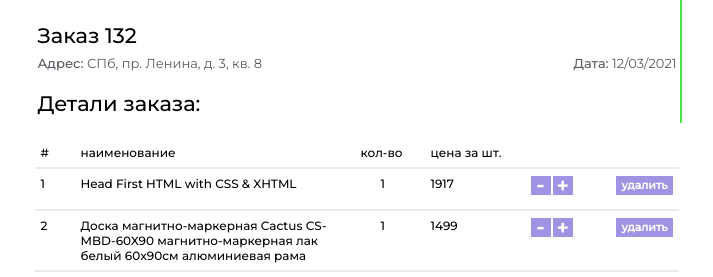
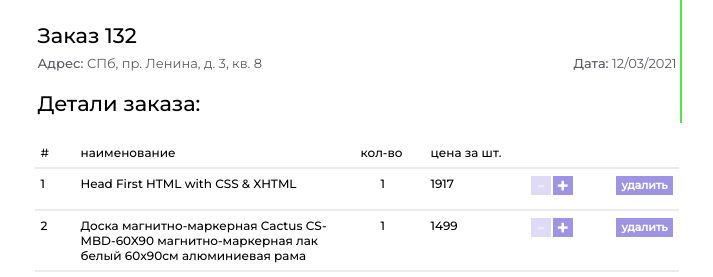
Before and after one commit to DmitriyFilimonov/shop, a React (Create React App) app: page / in a window 1280 px wide. Shown: the top 277 px of the page, without its empty margins (288-1001 px from the left). Built offline with nearby package versions, Linux system fonts and the light colour scheme.

Commit message:
decrease is blocked when 1

```diff
--- a/src/components/checkout/Checkout.tsx
+++ b/src/components/checkout/Checkout.tsx
@@ -31,7 +31,7 @@ const orderSource: Order = (function (): Order {
                 positionPricePerOne: 400
             }
         ],
-        getTotal: function(this:Order) {
+        getTotal: function(this:Order):number {
             let result: number = 0;
             this.positions.map(p => {
                 result += p.positionPricePerOne * p.positionAmount;
--- a/src/components/interfaces/Order.tsx
+++ b/src/components/interfaces/Order.tsx
@@ -5,5 +5,5 @@ export interface Order{
     address:string;
     deliveryDate:string;
     positions:OrderPosition[];
-    getTotal:()=>{};
+    getTotal:()=>number;
 }
--- a/src/components/table-rows/TableRows.css
+++ b/src/components/table-rows/TableRows.css
@@ -55,6 +55,18 @@ button:active{
 .decrease:hover, .increase:hover, .delete-button:hover{
     text-shadow: 0 0 2px white;
 }
+.decrease.blocked, .decrease.blocked:active{
+    cursor:initial;
+    padding-left: 6px;
+    border-width: 0px;
+    color: rgba(255, 255, 255, 0.404);
+    background-color: #9f94e356;
+    text-shadow: none;
+    transition: .2s ease;
+}
+.decrease.available{
+    transition: .2s ease;
+}
 .increase{
 line-height: 10%;
 padding-left: 4px;
--- a/src/components/table-rows/table-data-row/TableDataRow.tsx
+++ b/src/components/table-rows/table-data-row/TableDataRow.tsx
@@ -1,20 +1,23 @@
 import { OrderPosition } from '../../interfaces/OrderPosition';
 import '../TableRows.css';
 
-interface TableDataRowProps{
-    data:OrderPosition;
-    decreaseHandler:(positionNumber:number)=>void;
-    increaseHandler:(positionNumber:number)=>void;
+interface TableDataRowProps {
+    data: OrderPosition;
+    decreaseHandler: (positionNumber: number) => void;
+    increaseHandler: (positionNumber: number) => void;
 }
 
+let availability: string;
 
-function TableDataRow(props:TableDataRowProps) {
-    function decrease(){
-        props.decreaseHandler(props.data.positionNumber-1);
+function TableDataRow(props: TableDataRowProps) {
+    function decrease() {
+        if (props.data.positionAmount > 1)
+            props.decreaseHandler(props.data.positionNumber - 1);
     }
-    function increase(){
-        props.increaseHandler(props.data.positionNumber-1);
+    function increase() {
+        props.increaseHandler(props.data.positionNumber - 1);
     }
+    props.data.positionAmount > 1 ? availability = "available" : availability = "blocked";
     return (
         <div className="table-row">
             <span>{props.data.positionNumber}</span>
@@ -22,7 +25,7 @@ function TableDataRow(props:TableDataRowProps) {
             <span className="amount">{props.data.positionAmount}</span>
             <span>{props.data.positionPricePerOne}</span>
             <span className="amount-buttons">
-                <button className="decrease" onClick={decrease}>-</button>
+                <button className={"decrease " + (availability)} onClick={decrease}>-</button>
                 <button className="increase" onClick={increase}>+</button>
             </span>
             <span>
```
